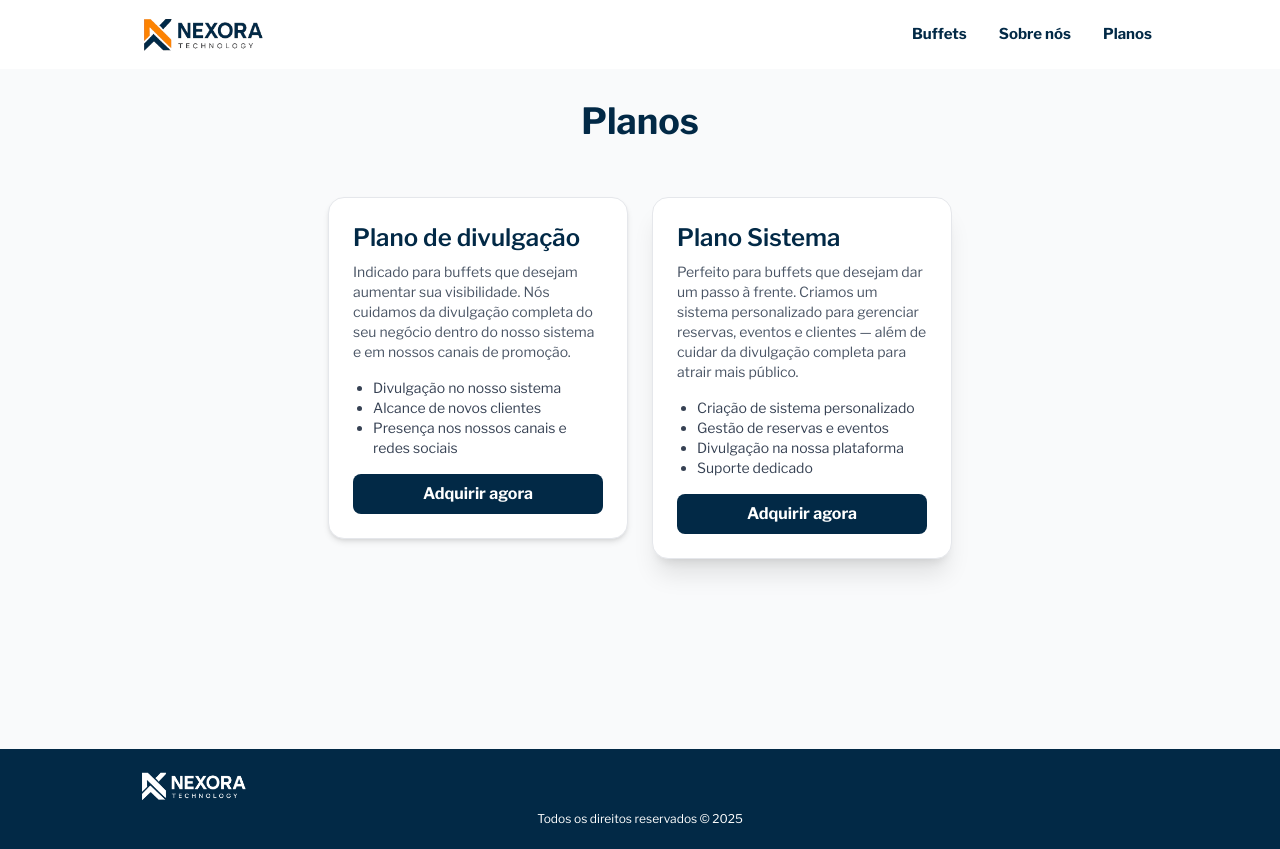
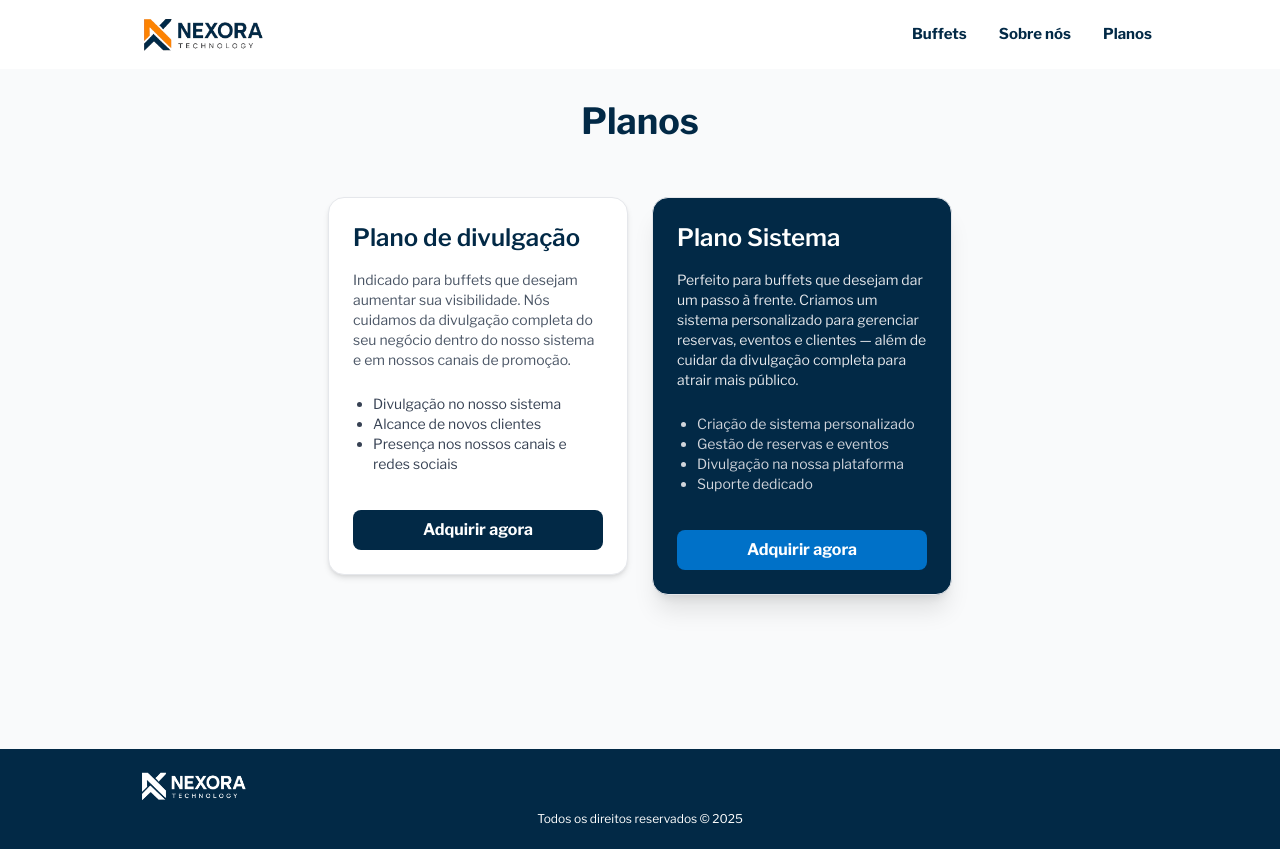
Before and after one commit to IgorAnthonyy/nexora, a React (Vite) app: page /planos in a window 1280 px wide. Built offline with nearby package versions, Linux system fonts and the light colour scheme.

Commit message:
refactor - refatorando o card de planos

```diff
--- a/src/pages/Planos.jsx
+++ b/src/pages/Planos.jsx
@@ -9,10 +9,10 @@ const Planos = () => {
                 <h1 className="text-4xl font-bold text-[#022946] mt-4">Planos</h1>
 
                 <div className="flex flex-col md:flex-row gap-6 mt-6 items-start">
-                    <div className="bg-white shadow-md rounded-2xl p-6 w-full md:w-[300px]  flex flex-col justify-between border border-gray-200">
+                    <div className="bg-white shadow-md rounded-2xl p-6 w-full md:w-[300px]  flex flex-col gap-5 border border-gray-200">
                         <div>
-                            <h2 className="text-2xl font-semibold text-[#022946] mb-2">Plano de divulgação</h2>
-                            <p className="text-gray-600 mb-4 text-sm">
+                            <h2 className="text-2xl font-semibold text-[#022946] mb-4">Plano de divulgação</h2>
+                            <p className="text-gray-600 mb-6 text-sm">
                                 Indicado para buffets que desejam aumentar sua visibilidade. Nós cuidamos da divulgação completa do seu negócio dentro do nosso sistema e em nossos canais de promoção.
                             </p>
                             <ul className="text-sm text-gray-700 list-disc pl-5">
@@ -26,13 +26,13 @@ const Planos = () => {
                             Adquirir agora
                         </button>
                     </div>
-                    <div className="bg-white shadow-xl rounded-2xl p-6 w-full md:w-[300px]  flex flex-col justify-between border border-gray-200">
+                    <div className="bg-[#022946] shadow-xl rounded-2xl p-6 w-full md:w-[300px]  flex flex-col gap-5 border border-gray-200">
                         <div>
-                            <h2 className="text-2xl font-semibold text-[#022946] mb-2">Plano Sistema</h2>
-                            <p className="text-gray-600 mb-4 text-sm">
+                            <h2 className="text-2xl font-semibold text-[#ffff] mb-4">Plano Sistema</h2>
+                            <p className="text-gray-200 mb-6 text-sm">
                                 Perfeito para buffets que desejam dar um passo à frente. Criamos um sistema personalizado para gerenciar reservas, eventos e clientes — além de cuidar da divulgação completa para atrair mais público.
                             </p>
-                            <ul className="text-sm text-gray-700 list-disc pl-5">
+                            <ul className="text-sm text-gray-300 list-disc pl-5">
                                 <li>Criação de sistema personalizado</li>
                                 <li>Gestão de reservas e eventos</li>
                                 <li>Divulgação na nossa plataforma</li>
@@ -40,7 +40,7 @@ const Planos = () => {
                             </ul>
 
                         </div>
-                        <button className="bg-[#022946] font-bold text-white px-4 py-2 rounded-lg hover:bg-[#034066] transition mt-4">
+                        <button className="bg-[#0071c8] font-bold text-white px-4 py-2 rounded-lg hover:bg-[#034066] transition mt-4">
                             Adquirir agora
                         </button>
                     </div>
```
